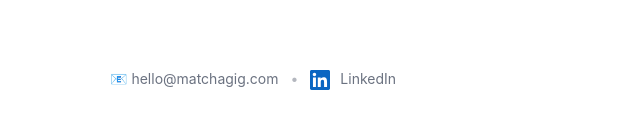
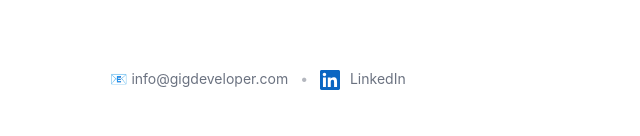
Before and after one commit to RedietDegu/M_landing, a plain HTML site: page index.html in a window 1280 px wide. Shown: the part 2948-3084 px from the top of the page, 0-640 px from the left. Drawn offline with Linux system fonts and the light colour scheme.

Commit message:
use new email info@gigdeveloper.com

```diff
--- a/index.html
+++ b/index.html
@@ -132,7 +132,7 @@
       <div class="footer-inner">
         <p class="footer-links" aria-label="Contact options">
           <span class="footer-item">
-            📧 <a href="mailto:hello@matchagig.com" aria-label="Email Matchagig">hello@matchagig.com</a>
+            📧 <a href="mailto:info@gigdeveloper.com" aria-label="Email Matchagig">info@gigdeveloper.com</a>
           </span>
           <span class="footer-sep" aria-hidden="true">•</span>
           <span class="footer-item">
```
